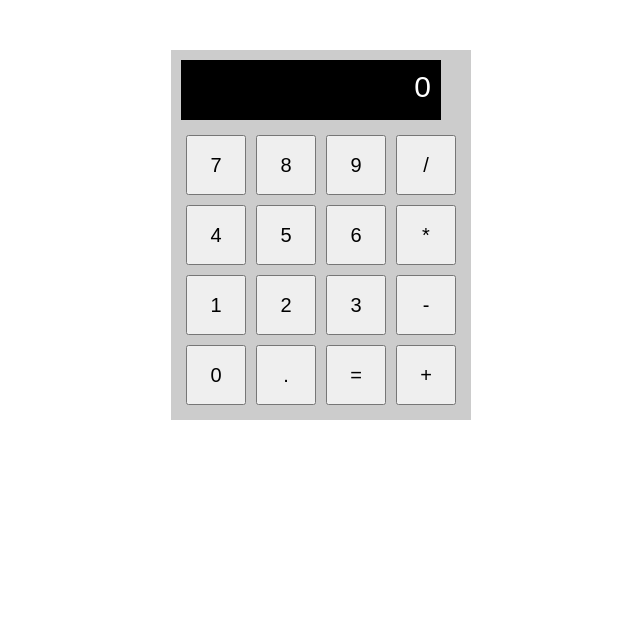
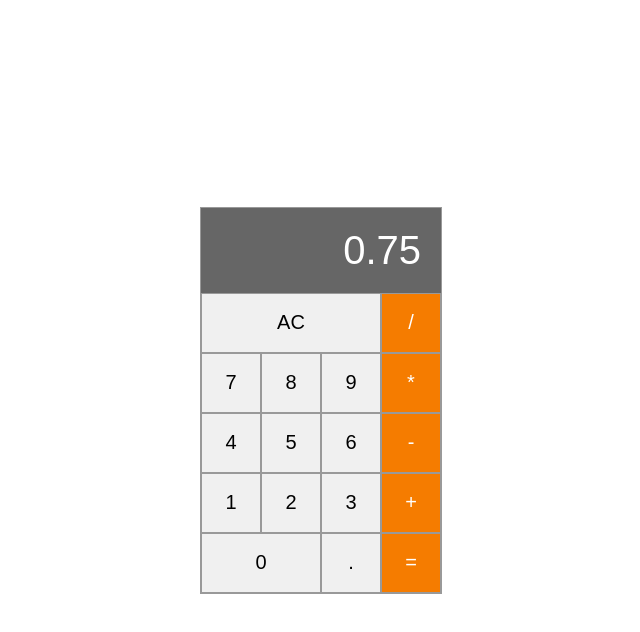
Before and after one commit to RickGZ007/MeuProjetoReact, a React (Create React App) app: page / in a window 1280 px wide. Shown: the top 632 px of the page, without its empty margins (319-959 px from the left). Built offline with nearby package versions, Linux system fonts and the light colour scheme.

Commit message:
Ajuste de tamanho e cores

```diff
--- a/src/App.css
+++ b/src/App.css
@@ -1,36 +1,46 @@
 .App {
-  text-align: center;
+  display: flex;
+  justify-content: center;
+  align-items: center;
+  height: 100vh;
   font-family: Arial, Helvetica, sans-serif;
 }
 
 .calculator {
-  width: 280px;
-  margin: 50px auto;
-  background-color: #ccc;
-  padding: 10px;
+  width: 240px;
+  display: grid;
+  grid-template-columns: repeat(4, 1fr);
+  background-color: #dcdcdc;
+  border: 1px solid #999;
 }
 
 .display {
-  width: 260px;
-  height: 60px;
-  background-color: rgb(0, 0, 0);
+  grid-column: 1 / 5;  /* IMPORTANTE */
+  background-color: #666;
   color: white;
-  font-size: 30px;
+  font-size: 40px;
   text-align: right;
-  padding: 10px;
-  box-sizing: border-box;
-  margin-bottom: 10px;
-}
-
-.row {
-  display: flex;
-  justify-content: center;
+  padding: 20px;
 }
 
 .button {
-  width: 60px;
   height: 60px;
+  margin: 0xp;
   font-size: 20px;
-  margin: 5px;
+  border: 1px solid #999;
+  background-color: #f0f0f0;
   cursor: pointer;
 }
+
+.button.operator {
+  background-color: #f57c00;
+  color: white;
+}
+
+.button.triple {
+  grid-column: span 3;
+}
+
+.button.double {
+  grid-column: span 2;
+}
--- a/src/components/Button.js
+++ b/src/components/Button.js
@@ -1,6 +1,8 @@
 function Button(props) {
+    const classes = `button ${props.type || ""}`;
+
   return (
-    <button className="button">
+    <button className={classes}>
       {props.label}
     </button>
   );
--- a/src/components/Calculator.js
+++ b/src/components/Calculator.js
@@ -5,35 +5,29 @@ function Calculator() {
   return (
    <div className="calculator">
 
-      <Display value="0" />
+  <Display value="0.75" />
 
-      <div className="row">
+  <Button label="AC" type="triple" />
+  <Button label="/" type="operator" />
+
   <Button label="7" />
   <Button label="8" />
   <Button label="9" />
-        <Button label="/" />
-      </div>
+  <Button label="*" type="operator" />
 
-      <div className="row">
   <Button label="4" />
   <Button label="5" />
   <Button label="6" />
-        <Button label="*" />
-      </div>
+  <Button label="-" type="operator" />
 
-      <div className="row">
   <Button label="1" />
   <Button label="2" />
   <Button label="3" />
-        <Button label="-" />
-      </div>
+  <Button label="+" type="operator" />
 
-      <div className="row">
-        <Button label="0" />
+  <Button label="0" type="double" />
   <Button label="." />
-        <Button label="=" />
-        <Button label="+" />
-      </div>
+  <Button label="=" type="operator" />
 
 </div>
   );
```
Lines whose indentation alone changed are shown as unchanged.
